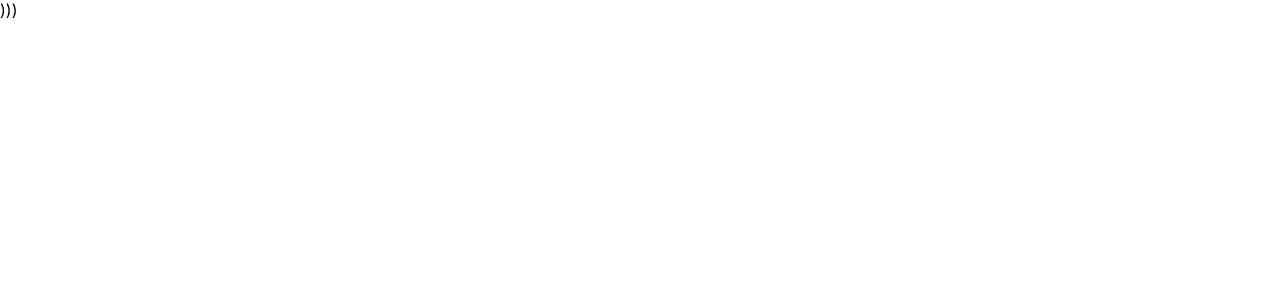
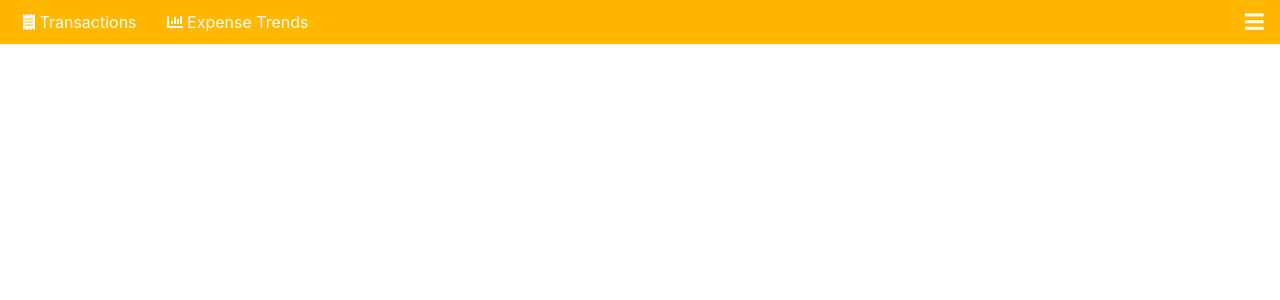
Before and after one commit to oleksandrkobzar/expense-tracker, a React (Create React App) app in the folder client/: page / in a window 1280 px wide. Shown: the top 300 px of the page. Built offline with nearby package versions, Linux system fonts and the light colour scheme.

Commit message:
Add header in home component

```diff
--- a/client/public/index.html
+++ b/client/public/index.html
@@ -24,7 +24,7 @@
       work correctly both with client-side routing and a non-root public URL.
       Learn how to configure a non-root public URL by running `npm run build`.
     -->
-    <title>React App</title>
+    <title>Expense Tracker</title>
   </head>
   <body>
     <noscript>You need to enable JavaScript to run this app.</noscript>
--- a/client/src/App.js
+++ b/client/src/App.js
@@ -1,11 +1,19 @@
 import React from 'react';
-import './styles/App.css';
+import { BrowserRouter as Router, Route, Switch } from 'react-router-dom'
+
+import Home from './components/Home'
+
+import 'spectre.css'
 
 function App() {
   return (
-    <div>
-      )))
-    </div>
+    <Router>
+      <Switch>
+        <Route path="/">
+          <Home />
+        </Route>
+      </Switch>
+    </Router>
   );
 }
 
--- /dev/null
+++ b/client/src/components/Home.js
@@ -0,0 +1,30 @@
+import React from 'react'
+import { FontAwesomeIcon } from '@fortawesome/react-fontawesome'
+import { faChartBar, faBars, faReceipt } from '@fortawesome/free-solid-svg-icons'
+
+import './../styles/home.css'
+
+function Home() {
+  return (
+    <div>
+      <header>
+        <div className="container grid-xl">
+          <div className="columns">
+            <div className="column col-12 navbar">
+              <section className="navbar-section">
+                <a className="navbar-item" href="#"><FontAwesomeIcon icon={faReceipt} /> Transactions</a>
+                <a className="navbar-item" href="#"><FontAwesomeIcon icon={faChartBar} /> Expense Trends</a>
+              </section>
+              <section className="navbar-section">
+                <button className="btn btn-menu"><FontAwesomeIcon icon={faBars} size="lg"/></button>
+              </section>
+            </div>
+          </div>
+        </div>
+      </header>
+      <section></section>
+    </div>
+  )
+}
+
+export default Home
--- /dev/null
+++ b/client/src/styles/home.css
@@ -0,0 +1,18 @@
+header {
+  background: #ffb700;
+}
+
+.navbar-item {
+  padding: 10px 15px;
+}
+
+.navbar-item:hover {
+  border-bottom: 3px solid #ffffff;
+  padding-bottom: 7px;
+}
+
+.navbar-item:hover,
+.navbar-item:focus,
+.navbar-item:active {
+  text-decoration: none;
+}
--- a/client/src/styles/index.css
+++ b/client/src/styles/index.css
@@ -1,13 +1,27 @@
 body {
   margin: 0;
-  font-family: -apple-system, BlinkMacSystemFont, 'Segoe UI', 'Roboto', 'Oxygen',
-    'Ubuntu', 'Cantarell', 'Fira Sans', 'Droid Sans', 'Helvetica Neue',
+  font-family: -apple-system, BlinkMacSystemFont, "Segoe UI", "Roboto", "Oxygen",
+    "Ubuntu", "Cantarell", "Fira Sans", "Droid Sans", "Helvetica Neue",
     sans-serif;
   -webkit-font-smoothing: antialiased;
   -moz-osx-font-smoothing: grayscale;
 }
 
 code {
-  font-family: source-code-pro, Menlo, Monaco, Consolas, 'Courier New',
+  font-family: source-code-pro, Menlo, Monaco, Consolas, "Courier New",
     monospace;
 }
+
+a,
+a:visited {
+  color: #ffffff;
+}
+
+.btn-menu,
+.btn-menu:hover,
+.btn-menu:focus,
+.btn-menu:active {
+  border: none;
+  background: transparent;
+  color: #ffffff;
+}
```
Also changed, not shown: client/package.json (+6 -1 lines), client/src/styles/App.css (deleted), 1 other file (tests, documents, lock files or other folders).
